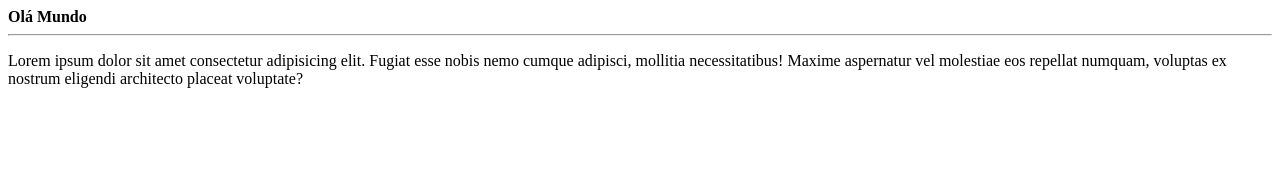
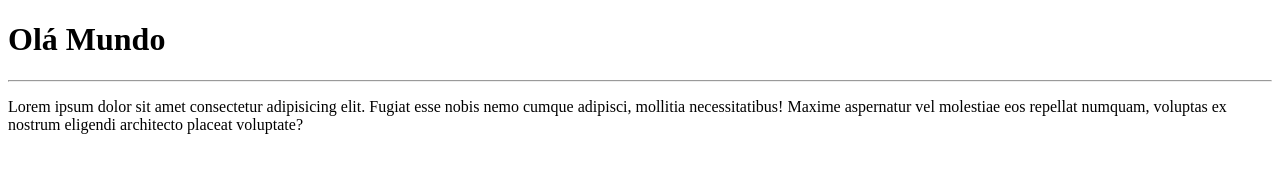
Before and after one commit to CaioMarques8/X01, a plain HTML site: page Site-Exemplo/index.html in a window 1280 px wide. Drawn offline with Linux system fonts and the light colour scheme.

Commit message:
Alteração

```diff
--- a/Site-Exemplo/index.html
+++ b/Site-Exemplo/index.html
@@ -6,7 +6,7 @@
     <title>Site Exemplo</title>
 </head>
 <body>
-    <h><strong>Olá Mundo</strong></h>
+    <h1><strong>Olá Mundo</strong></h1>
     <hr>
     <p>Lorem ipsum dolor sit amet consectetur adipisicing elit. Fugiat esse nobis nemo cumque adipisci, mollitia necessitatibus! Maxime aspernatur vel molestiae eos repellat numquam, voluptas ex nostrum eligendi architecto placeat voluptate?</p>
 </body>
```
